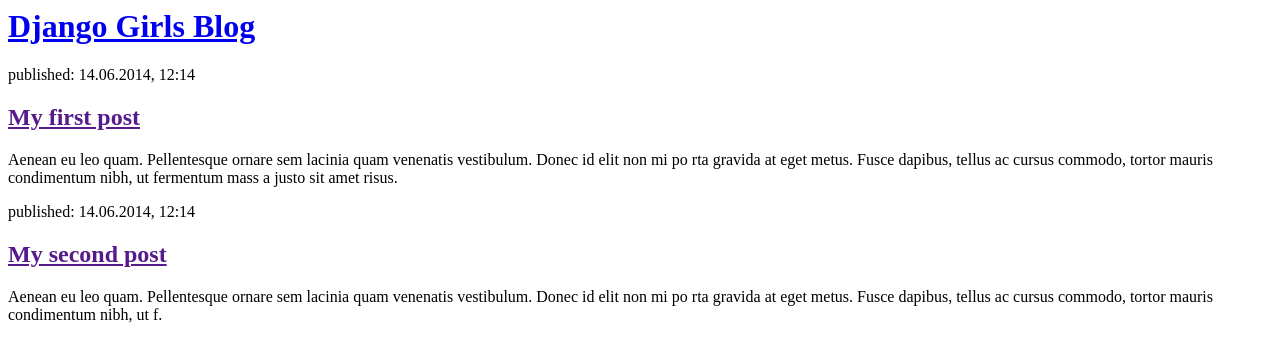
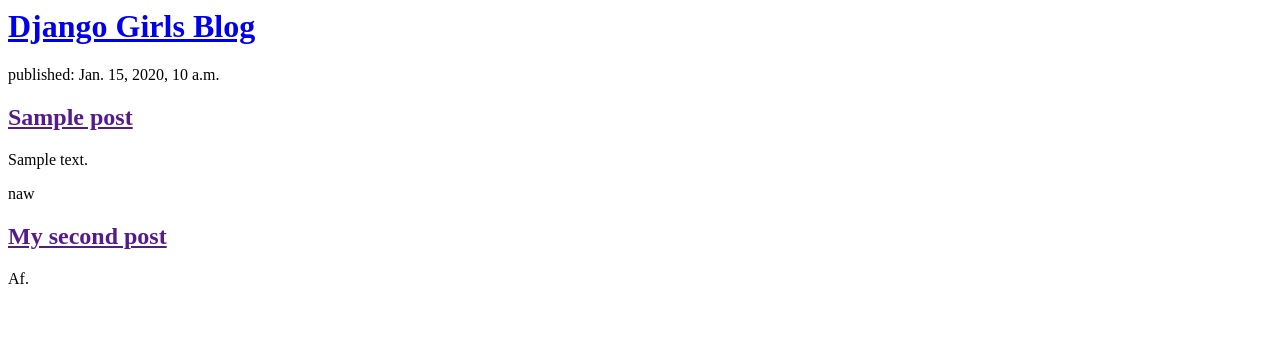
Before and after one commit to thesultan3/my-first-blog, a Django app: page / in a window 1280 px wide. Shown: the top 362 px of the page. Run offline with Django 3.2, Linux system fonts and the light colour scheme; tables that the repository leaves empty hold one stand-in row (values such as "Sample post").

Commit message:
modified templates to output posts from database

```diff
--- a/blog/templates/blog/post_list.html
+++ b/blog/templates/blog/post_list.html
@@ -2,22 +2,24 @@
     <head>
         <title>Django Girls blog</title>
     </head>
+
     <body>
         <div>
             <h1><a href="/">Django Girls Blog</a></h1>
         </div>
+        {% for post in posts %}
+            <div>
+                <p>published: {{ post.published_date }}</p>
+                <h2><a href="">{{ post.title }}</a></h2>
+                <p>{{ post.text|linebreaksbr }}</p>
+            </div>
+        {% endfor %}
+
+
         <div>
-            <p>published: 14.06.2014, 12:14</p>
-            <h2><a href="">My first post</a></h2>
-            <p>Aenean eu leo quam. Pellentesque ornare sem lacinia quam venenatis vestibulum. Donec id elit non mi po
-            rta gravida at eget metus. Fusce dapibus, tellus ac cursus commodo, tortor mauris condimentum nibh, ut fermentum mass
-            a justo sit amet risus.</p>
-        </div>
-        <div>
-            <p>published: 14.06.2014, 12:14</p>
+            <p>naw<p>
             <h2><a href="">My second post</a></h2>
-            <p>Aenean eu leo quam. Pellentesque ornare sem lacinia quam venenatis vestibulum. Donec id elit non mi po
-            rta gravida at eget metus. Fusce dapibus, tellus ac cursus commodo, tortor mauris condimentum nibh, ut f.</p>
+            <p>Af.</p>
         </div>
     </body>
 </html>
--- a/blog/views.py
+++ b/blog/views.py
@@ -1,4 +1,8 @@
 from django.shortcuts import render
+from django.utils import timezone
+from .models import Post
+
 def post_list(request):
-    return render(request, 'blog/post_list.html', {})
+    posts = Post.objects.filter(published_date__lte=timezone.now()).order_by('published_date')
+    return render(request, 'blog/post_list.html', {'posts': posts})
 # Create your views here.
```
